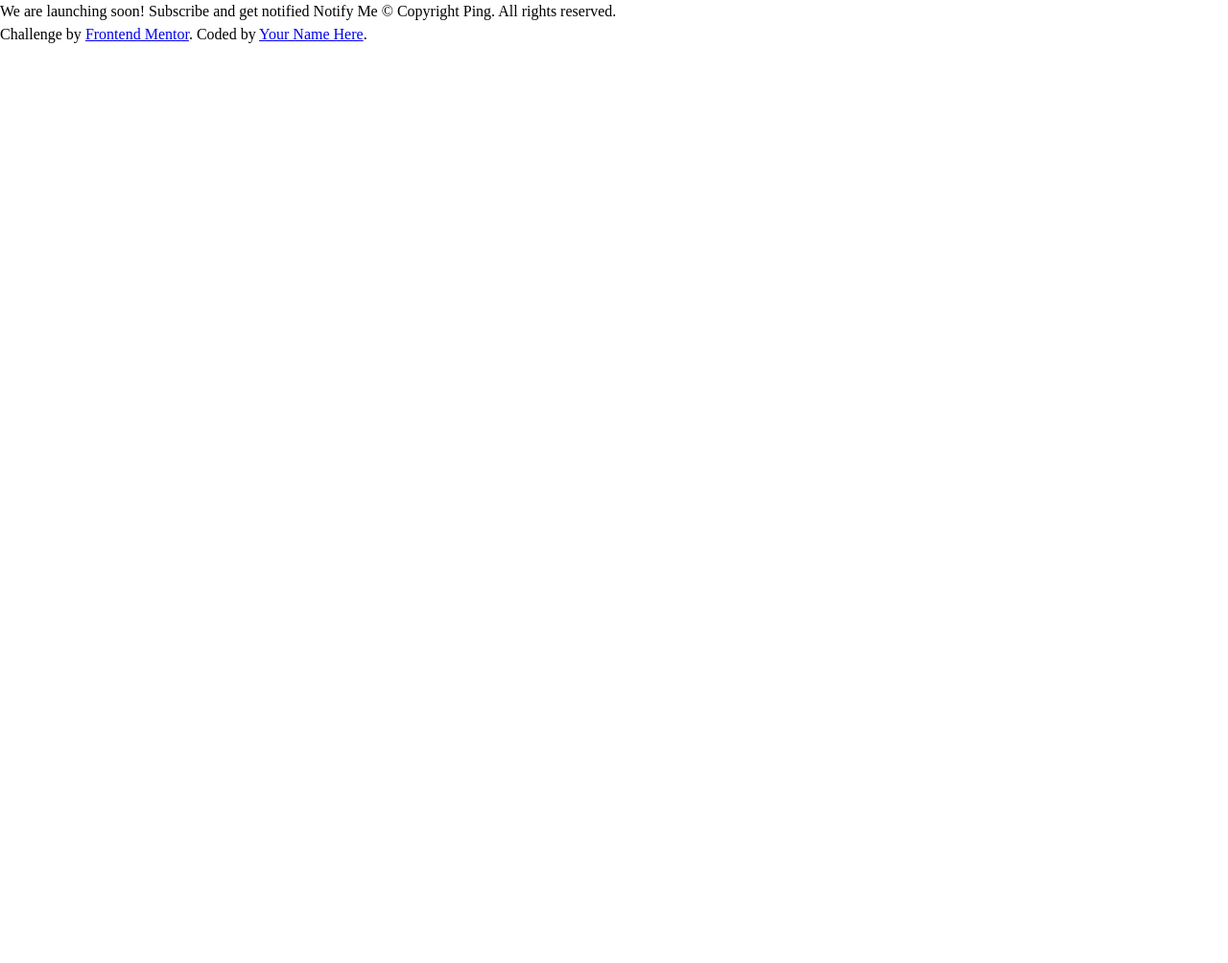
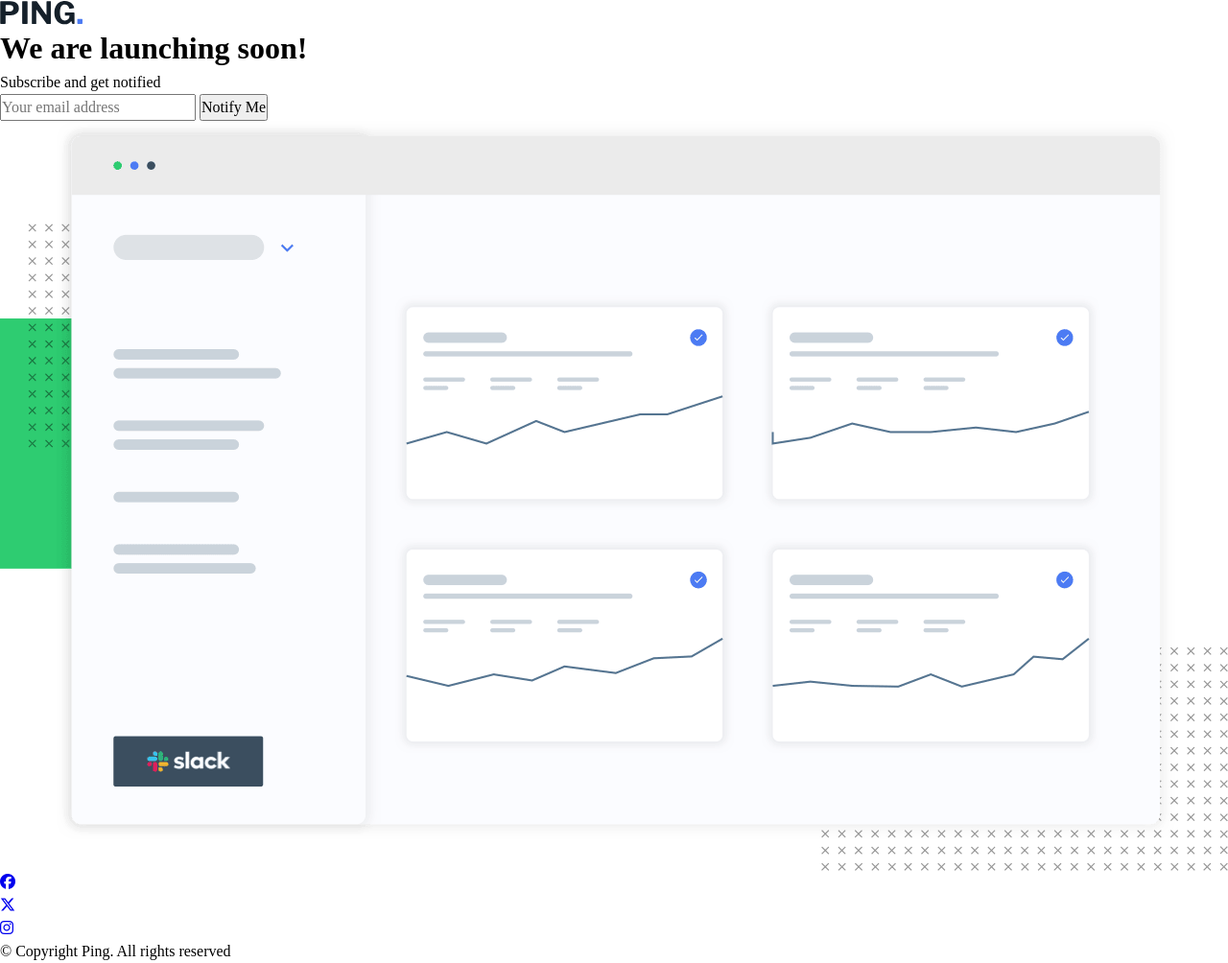
Before and after one commit to andrewteece/ping-coming-soon-page, a plain HTML site: page index.html in a window 1280 px wide. Shown: the whole page at 96% size. Before the commit the page ends 800 px from the top, so only its background shows below. Drawn offline with Linux system fonts and the light colour scheme.

Commit message:
completed markup

```diff
--- a/index.html
+++ b/index.html
@@ -3,7 +3,7 @@
   <head>
     <meta charset="UTF-8" />
     <meta name="viewport" content="width=device-width, initial-scale=1.0" />
-    <!-- displays site properly based on user's device -->
+
     <title>Frontend Mentor | Ping coming soon page</title>
     <link rel="preconnect" href="https://fonts.googleapis.com" />
     <link rel="preconnect" href="https://fonts.gstatic.com" crossorigin />
@@ -11,19 +11,52 @@
       href="https://fonts.googleapis.com/css2?family=Libre+Franklin:wght@300;600;700&display=swap"
       rel="stylesheet"
     />
+    <link
+      rel="stylesheet"
+      href="https://cdnjs.cloudflare.com/ajax/libs/font-awesome/6.5.1/css/all.min.css"
+      integrity="sha512-DTOQO9RWCH3ppGqcWaEA1BIZOC6xxalwEsw9c2QQeAIftl+Vegovlnee1c9QX4TctnWMn13TZye+giMm8e2LwA=="
+      crossorigin="anonymous"
+      referrerpolicy="no-referrer"
+    />
     <link rel="stylesheet" href="style.css" />
   </head>
   <body>
-    We are launching soon! Subscribe and get notified Notify Me &copy; Copyright
-    Ping. All rights reserved.
+    <header class="main__header">
+      <img src="./images/logo.svg" alt="ping logo" />
+    </header>
+    <main>
+      <h1>We are launching <span>soon!</span></h1>
+      <p>Subscribe and get notified</p>
+      <form class="form--control">
+        <input
+          type="email"
+          name="email"
+          id="email"
+          placeholder="Your email address"
+          autocomplete="off"
+          required
+        />
+        <button type="submit">Notify Me</button>
+      </form>
+      <section class="showcase">
+        <img src="./images/illustration-dashboard.png" alt="showcase image" />
+      </section>
+      <footer class="main__footer">
+        <ul>
+          <li>
+            <a href="#"><i class="fab fa-facebook"></i></a>
+          </li>
+          <li>
+            <a href="#"><i class="fab fa-x-twitter"></i></a>
+          </li>
+          <li>
+            <a href="#"><i class="fab fa-instagram"></i></a>
+          </li>
+        </ul>
+        <p>&copy; Copyright Ping. All rights reserved</p>
+      </footer>
+    </main>
 
-    <footer>
-      <p class="attribution">
-        Challenge by
-        <a href="https://www.frontendmentor.io?ref=challenge" target="_blank"
-          >Frontend Mentor</a
-        >. Coded by <a href="#">Your Name Here</a>.
-      </p>
-    </footer>
+    <footer></footer>
   </body>
 </html>
```
Also changed, not shown: 1 other file.
